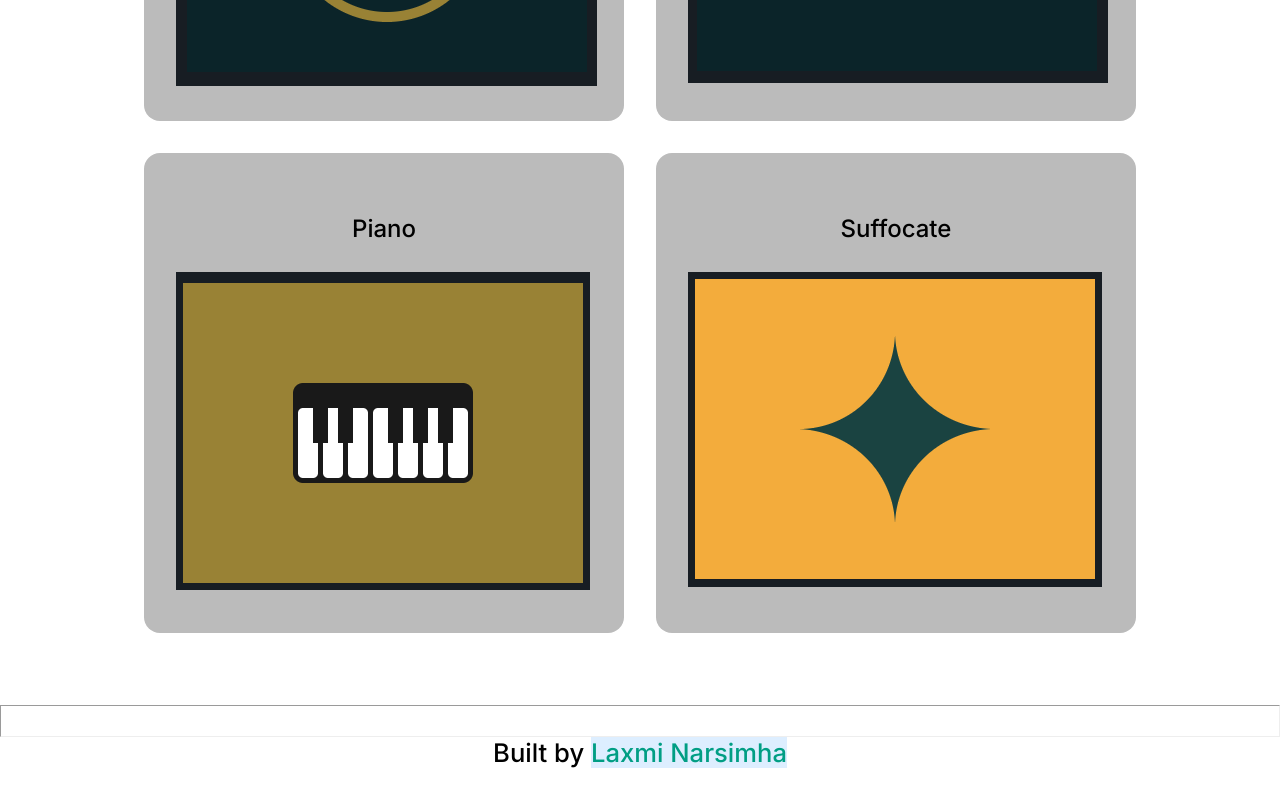
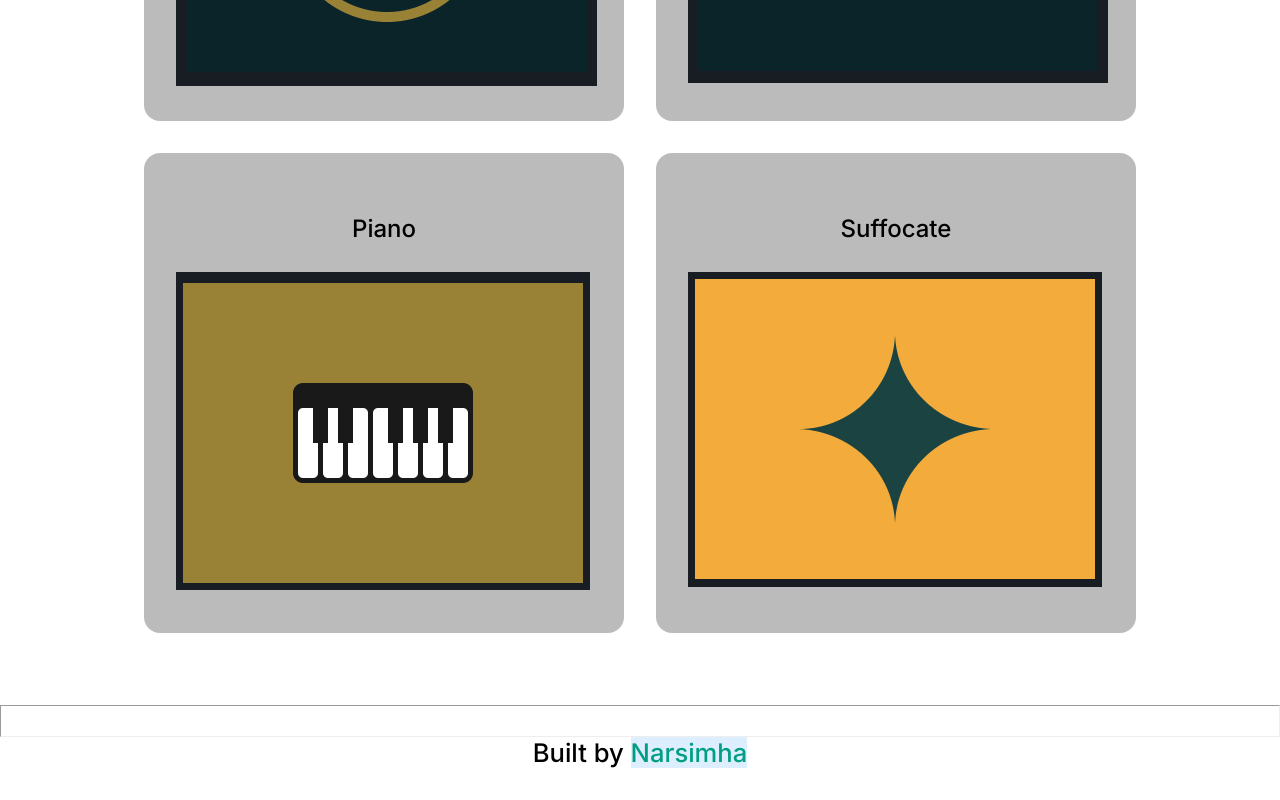
Before and after one commit to laminarss/css-battle-solutions, a plain HTML site: page index.html in a window 1280 px wide. Shown: the part 585-1385 px from the top of the page. Drawn offline with Linux system fonts and the light colour scheme.

Commit message:
update github link

```diff
--- a/index.html
+++ b/index.html
@@ -57,7 +57,7 @@
       </div>
       <div class="footer">
          <hr>
-         <p>Built by <a href="https://github.com/ln453" target="_blank">Laxmi Narsimha</a></p>
+         <p>Built by <a href="https://github.com/laminarss" target="_blank">Narsimha</a></p>
       </div>
 
    </div>
```
